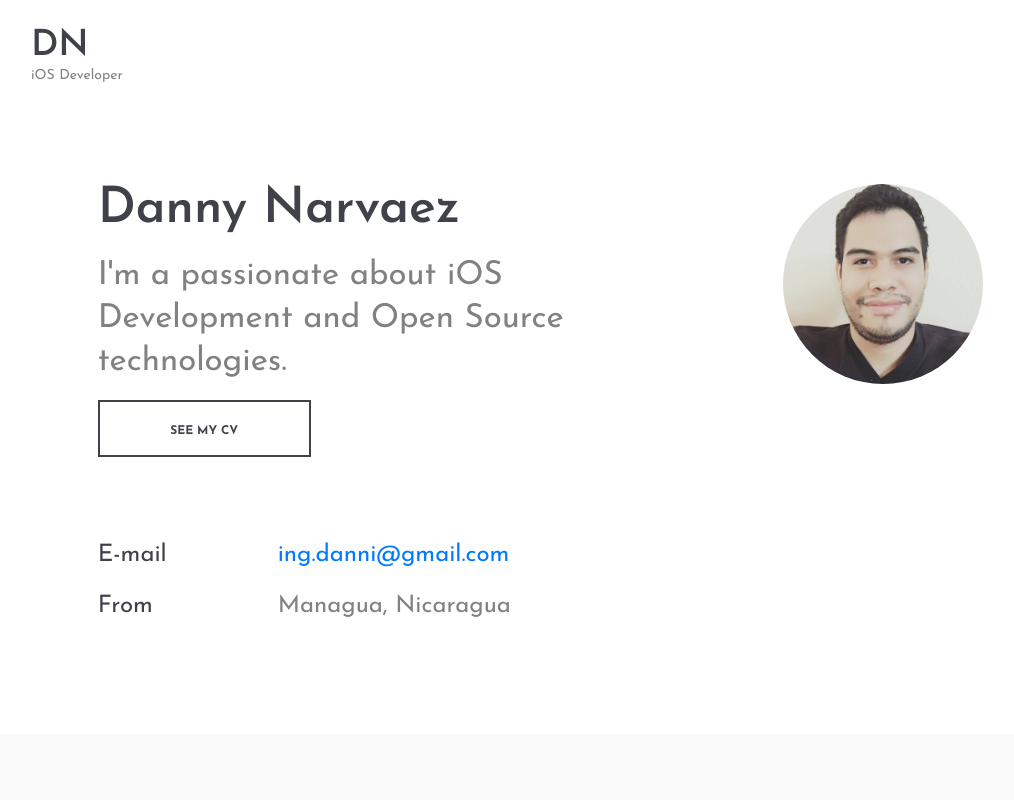
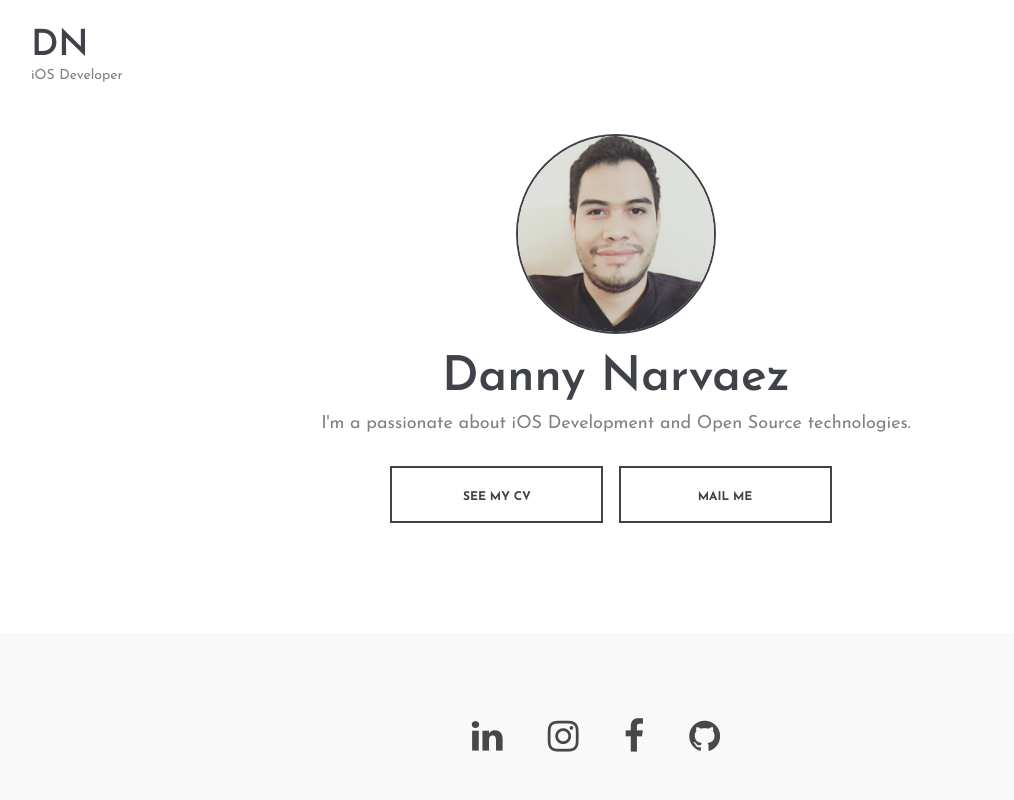
Before and after one commit to ingdanni/ingdanni.github.io, a plain HTML site: page index.html in a window 1280 px wide. Shown: the top 800 px of the page, without its empty margins (24-1038 px from the left). Drawn offline with Linux system fonts and the light colour scheme.

Commit message:
Fixed info structure.

```diff
--- a/css/style.css
+++ b/css/style.css
@@ -67,7 +67,7 @@ ol {
 	Helper CSS
 -----------------------*/
 .spad {
-	padding-top: 60px;
+	padding-top: 10px;
 	padding-bottom: 110px;
 }
 
@@ -413,6 +413,7 @@ ol {
 	max-width: 200px;
 	max-height: 200px;
 	border-radius: 50%;
+	border: 2px solid #40424a;
 }
 
 .hero-info h2 {
@@ -443,6 +444,10 @@ ol {
 	text-align: center;
 }
 
+.hero-description a {
+	margin-top: 10px;
+}
+
 /*---------------------
 	Social section
 -----------------------*/
@@ -465,6 +470,7 @@ ol {
 }
 
 .social-section .social-link-warp {
+	text-align: center;
 	position: relative;
 }
 
--- a/index.html
+++ b/index.html
@@ -51,24 +51,15 @@
 			<div class="row">
 				<div class="col-xl-10 offset-xl-1">
 					<div class="row">
-						<div class="col-lg-6">
-							<div class="hero-text">
-								<h2>Danny Narvaez</h2>
-								<p>I'm a passionate about iOS Development and Open Source technologies.</p>
-								<a target="_blank" href="https://www.danny.work/resume/" class="site-btn">See my CV</a>
-							</div>
-							<div class="hero-info">
-								<ul>
-									<li><span>E-mail</span><a href="mailto:ing.danni@gmail.com">ing.danni@gmail.com</a></li>
-									<li><span>From</span>Managua, Nicaragua</li>
-								</ul>
-							</div>
-						</div>
-						<div class="col-lg-6">
+						<div class="col-lg-12">
 							<div class="hero-description">
 								<figure class="hero-image">
 									<img src="img/profile.png" alt="5">
 								</figure>
+								<h2>Danny Narvaez</h2>
+								<p>I'm a passionate about iOS Development and Open Source technologies.</p>
+								<a target="_blank" href="https://www.danny.work/resume/" class="site-btn">See my CV</a>
+								<a href="mailto:ing.danni@gmail.com" class="site-btn">Mail me</a>
 							</div>
 						</div>
 					</div>
```
